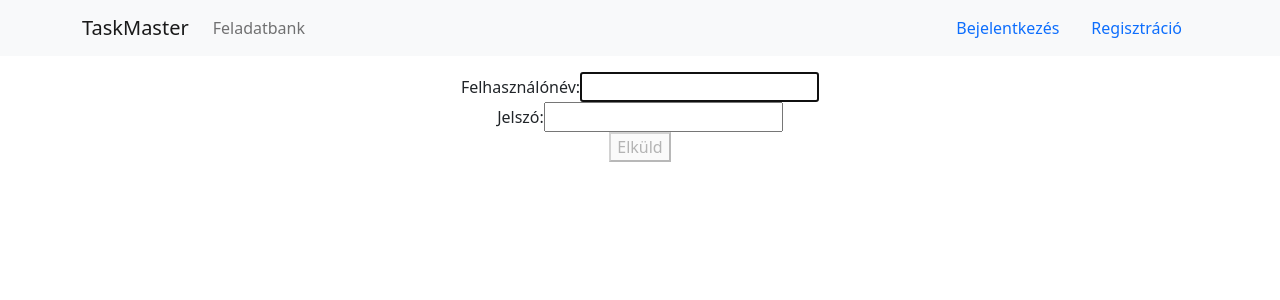
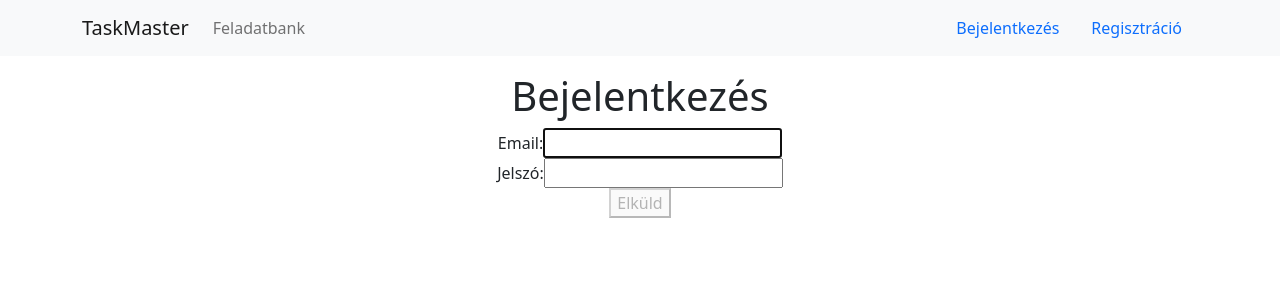
Before and after one commit to pamuaai/kliensoldali_bead_2, a React (Create React App) app in the folder client/: page / in a window 1280 px wide. Both pictures are taken after a click on the button "Bejelentkezés". Shown: the top 300 px of the page. Built offline with nearby package versions, Linux system fonts and the light colour scheme.

Commit message:
Normal user auth using the database this time

```diff
--- a/client/package.json
+++ b/client/package.json
@@ -3,6 +3,7 @@
   "version": "0.1.0",
   "private": true,
   "dependencies": {
+    "@reduxjs/toolkit": "^1.8.1",
     "@testing-library/jest-dom": "^5.16.4",
     "@testing-library/react": "^13.1.1",
     "@testing-library/user-event": "^13.5.0",
@@ -10,7 +11,9 @@
     "react": "^18.1.0",
     "react-bootstrap": "^2.3.1",
     "react-dom": "^18.1.0",
+    "react-redux": "^8.0.1",
     "react-scripts": "5.0.1",
+    "redux": "^4.2.0",
     "web-vitals": "^2.1.4"
   },
   "scripts": {
--- a/client/src/App.js
+++ b/client/src/App.js
@@ -1,28 +1,27 @@
 import './App.css';
 import 'bootstrap/dist/css/bootstrap.min.css';
 import { useState } from 'react';
-import { Header } from './components/Header';
-import Login from './components/auth/Login';
-import { defaultUsers } from './components/auth/auth.data';
-import Register from './components/auth/Register';
+import { Header } from './views/Header';
+import Login from './views/auth/Login';
+import Register from './views/auth/Register';
+import { useSelector } from 'react-redux';
+import { selectCurrentUser } from './state/authSlice';
 
 function App() {
-  const [loggedInUser, setLoggedInUser] = useState(null);
   const [currentPage, setCurrentPage] = useState('a');
-  const [users, setUsers] = useState(defaultUsers);
-
-  const login = (user) => setLoggedInUser(user); // FUCKING HELL ERRE ADTAK EGY BACKENDET MIT BASZAKSZOM EZZEL
-  const logout = () => setLoggedInUser(null); // FUCKING HELL ERRE ADTAK EGY BACKENDET MIT BASZAKSZOM EZZEL
-  const register = (newUser) => setUsers([...users, newUser]); // FUCKING HELL ERRE ADTAK EGY BACKENDET MIT BASZAKSZOM EZZEL
+  const user = useSelector(selectCurrentUser);
 
   const renderPage = (pageName) => {
     switch (pageName) {
       case 'home':
         return <div>home</div>
       case 'login':
-        return <Login login={login} setCurrentPage={setCurrentPage} userList={users} />
+        if (!user) {
+          return <Login setCurrentPage={setCurrentPage} />
+        }
+        return <div>home</div>
       case 'register':
-        return <Register register={register} setCurrentPage={setCurrentPage} userList={users} />
+        return <Register setCurrentPage={setCurrentPage} />
       case 'a':
         return <div>a</div>
       case 'b':
@@ -34,7 +33,7 @@ function App() {
 
   return (
     <div className='App'>
-      <Header setCurrentPage={setCurrentPage} loggedInUser={loggedInUser} logout={logout} />
+      <Header setCurrentPage={setCurrentPage} loggedInUser={user} />
       {renderPage(currentPage)}
     </div>
   );
--- a/client/src/components/auth/Login.js
+++ /dev/null
@@ -1,66 +0,0 @@
-import { useEffect, useRef, useState } from "react";
-import { Alert, Container } from "react-bootstrap";
-
-const Login = ({ login, setCurrentPage, userList }) => {
-    const userNameRef = useRef();
-    const passwordRef = useRef();
-
-    const [values, setValues] = useState({ username: '', password: '' });
-    const [err, setErr] = useState(undefined);
-    const handleChange = (event) =>
-        setValues({ ...values, [event.target.name]: event.target.value });
-
-    const { username, password } = values;
-
-
-    const handleSubmit = (event) => {
-        event.preventDefault();
-        if (userList.some(u => u.username === username && u.password === password)) {
-            login({ username, password });
-            setCurrentPage('home');
-        }
-        setErr("Hiba a bejelentkezés során");
-        return;
-    }
-
-    const canSubmit = password && username;
-
-    useEffect(() => {
-        userNameRef.current.focus();
-    }, []);
-
-    return (
-        <Container className="p-3">
-            <form onSubmit={handleSubmit}>
-                {err && <Alert variant="danger">{err}</Alert>}
-                <label htmlFor="username">Felhasználónév: </label>
-                <input
-                    ref={userNameRef}
-                    type="text"
-                    id="username"
-                    name="username"
-                    value={username}
-                    onChange={handleChange}
-                    label="Felhasználónév"
-                    required
-                />
-                <br />
-                <label htmlFor="password">Jelszó: </label>
-                <input
-                    ref={passwordRef}
-                    type="password"
-                    id="password"
-                    name="password"
-                    value={password}
-                    onChange={handleChange}
-                    label="Jelszó"
-                    required
-                />
-                <br />
-                <button type="submit" disabled={!canSubmit}> Elküld</button>
-            </form>
-        </Container>
-    );
-};
-
-export default Login;
--- a/client/src/components/auth/auth.data.js
+++ /dev/null
@@ -1,5 +0,0 @@
-export const defaultUsers = [
-    { username: 'teszt', password: 'teszt', email: 'teszt@teszt.teszt' },
-    { username: 'Bela', password: 'teszt', email: 'bela@teszt.teszt' },
-    { username: 'Sanyi', password: 'teszt', email: 'Sanyi@teszt.teszt' },
-];
--- a/client/src/index.js
+++ b/client/src/index.js
@@ -3,11 +3,15 @@ import ReactDOM from 'react-dom/client';
 import './index.css';
 import App from './App';
 import reportWebVitals from './reportWebVitals';
+import { Provider } from 'react-redux';
+import { store } from './state/store';
 
 const root = ReactDOM.createRoot(document.getElementById('root'));
 root.render(
   <React.StrictMode>
-    <App />
+    <Provider store={store}>
+      <App />
+    </Provider>
   </React.StrictMode>
 );
 
--- /dev/null
+++ b/client/src/state/authApiSlice.js
@@ -0,0 +1,34 @@
+import { createApi, fetchBaseQuery } from "@reduxjs/toolkit/query/react";
+
+const BASE_URL = "http://localhost:3030/";
+
+const authApiSlice = createApi({
+    reducerPath: "authApi",
+    baseQuery: fetchBaseQuery({
+        baseUrl: BASE_URL,
+    }),
+    endpoints: (build) => ({
+        register: build.mutation({
+            query: (body) => {
+                return {
+                    url: "users",
+                    method: 'POST',
+                    body
+                }
+            },
+        }),
+        login: build.mutation({
+            query: (body) => {
+                return {
+                    url: "authentication",
+                    method: 'POST',
+                    body
+                }
+            }
+        }),
+    }),
+});
+
+export const { useRegisterMutation, useLoginMutation } = authApiSlice;
+
+export default authApiSlice;
--- /dev/null
+++ b/client/src/state/authSlice.js
@@ -0,0 +1,21 @@
+import { createSlice } from '@reduxjs/toolkit';
+
+const slice = createSlice({
+    name: 'auth',
+    initialState: { user: null, token: null },
+    reducers: {
+        setCredentials: (
+            state,
+            { payload: { user, token } }
+        ) => {
+            state.user = user
+            state.token = token
+        },
+    },
+})
+
+export const { setCredentials } = slice.actions
+
+export default slice.reducer
+
+export const selectCurrentUser = (state) => state ? state.auth ? state.auth.user : null : null;
--- /dev/null
+++ b/client/src/state/store.js
@@ -0,0 +1,11 @@
+import { configureStore } from "@reduxjs/toolkit";
+
+import authApiSlice from "./authApiSlice";
+import authSlice from "./authSlice";
+
+export const store = configureStore({
+    reducer: {
+        auth: authSlice,
+        authApi: authApiSlice.reducer,
+    }
+});
--- a/client/src/components/auth/Register.js
+++ b/client/src/views/auth/Login.js
@@ -1,50 +1,58 @@
 import { useEffect, useRef, useState } from "react";
+import { useDispatch } from "react-redux";
 import { Alert, Container } from "react-bootstrap";
+import { useLoginMutation } from "../../state/authApiSlice";
+import { setCredentials } from "../../state/authSlice";
 
-const Register = ({ register, setCurrentPage, userList }) => {
-    const userNameRef = useRef();
+const Login = ({ }) => {
+
+    const dispatch = useDispatch();
+    const emailRef = useRef();
     const passwordRef = useRef();
-    const emailRef = useRef();
 
-    const [values, setValues] = useState({ username: '', password: '', email: '' });
+    const [loginFn] = useLoginMutation();
+
+    const [values, setValues] = useState({ password: '', email: '' });
     const [err, setErr] = useState(undefined);
     const handleChange = (event) =>
         setValues({ ...values, [event.target.name]: event.target.value });
 
-    const { username, password, email } = values;
+    const { password, email } = values;
 
-    const handleSubmit = (event) => {
+
+    async function handleSubmit(event) {
         event.preventDefault();
-        if (userList.some(u => u.username === username)) {
-            setErr("Hiba a bejelentkezés során");
-            return;
+
+        try {
+            const result = await loginFn({ strategy: 'local', email: email, password: password });
+            console.log("result", result);
+            if (result.data) {
+                dispatch(setCredentials(result.data));
+                console.log(result.data);
+            }
+
+            if (result.error) {
+                console.error(result.error.data?.errors[0]?.message || "Unexpected error");
+                setErr(result.error.data?.errors[0]?.message || "Unexpected error");
+                return;
+            }
+        } catch (err) {
+            console.log(err);
         }
-        register({ username, password, email });
     }
 
-    const canSubmit = password && username && email;
+    const canSubmit = password && email;
 
     useEffect(() => {
-        userNameRef.current.focus();
+        emailRef.current.focus();
     }, []);
 
     return (
         <Container className="p-3">
+            <h1>Bejelentkezés</h1>
             <form onSubmit={handleSubmit}>
                 {err && <Alert variant="danger">{err}</Alert>}
-                <label htmlFor="username">Felhasználónév: </label>
-                <input
-                    ref={userNameRef}
-                    type="text"
-                    id="username"
-                    name="username"
-                    value={username}
-                    onChange={handleChange}
-                    label="Felhasználónév"
-                    required
-                />
-                <br />
-                <label htmlFor="password">E-mail: </label>
+                <label htmlFor="fullname">Email: </label>
                 <input
                     ref={emailRef}
                     type="email"
@@ -74,4 +82,4 @@ const Register = ({ register, setCurrentPage, userList }) => {
     );
 };
 
-export default Register;
+export default Login;
--- /dev/null
+++ b/client/src/views/auth/Register.js
@@ -0,0 +1,83 @@
+import { useEffect, useRef, useState } from "react";
+import { Alert, Container } from "react-bootstrap";
+import { useRegisterMutation } from "../../state/authApiSlice";
+
+const Register = ({ setCurrentPage }) => {
+    const fullNameRef = useRef();
+    const passwordRef = useRef();
+    const emailRef = useRef();
+
+    const [registerFn] = useRegisterMutation();
+
+    const [values, setValues] = useState({ fullname: '', password: '', email: '' });
+    const [err, setErr] = useState(undefined);
+    const handleChange = (event) =>
+        setValues({ ...values, [event.target.name]: event.target.value });
+
+    const { fullname, password, email } = values;
+
+    async function handleSubmit(event) {
+        event.preventDefault();
+        const result = await registerFn({ email: email, password: password, fullname: fullname });
+        if (result.error) {
+            console.error(result.error.data?.errors[0]?.message || "Unexpected error");
+            setErr(result.error.data?.errors[0]?.message || "Unexpected error");
+            return;
+        }
+
+        setCurrentPage('login');
+    }
+
+    const canSubmit = password && fullname && email;
+
+    useEffect(() => {
+        fullNameRef.current.focus();
+    }, []);
+
+    return (
+        <Container className="p-3">
+            <form onSubmit={handleSubmit}>
+                {err && <Alert variant="danger">{err}</Alert>}
+                <label htmlFor="fullname">Teljes név: </label>
+                <input
+                    ref={fullNameRef}
+                    type="text"
+                    id="fullname"
+                    name="fullname"
+                    value={fullname}
+                    onChange={handleChange}
+                    label="Teljes név"
+                    required
+                />
+                <br />
+                <label htmlFor="password">E-mail: </label>
+                <input
+                    ref={emailRef}
+                    type="email"
+                    id="email"
+                    name="email"
+                    value={email}
+                    onChange={handleChange}
+                    label="E-mail"
+                    required
+                />
+                <br />
+                <label htmlFor="password">Jelszó: </label>
+                <input
+                    ref={passwordRef}
+                    type="password"
+                    id="password"
+                    name="password"
+                    value={password}
+                    onChange={handleChange}
+                    label="Jelszó"
+                    required
+                />
+                <br />
+                <button type="submit" disabled={!canSubmit}> Elküld</button>
+            </form>
+        </Container>
+    );
+};
+
+export default Register;
```
Also changed, not shown: client/src/views/Header.js (renamed from client/src/components/Header.js, +15 -2 lines), 2 other files (tests, documents, lock files or other folders).
